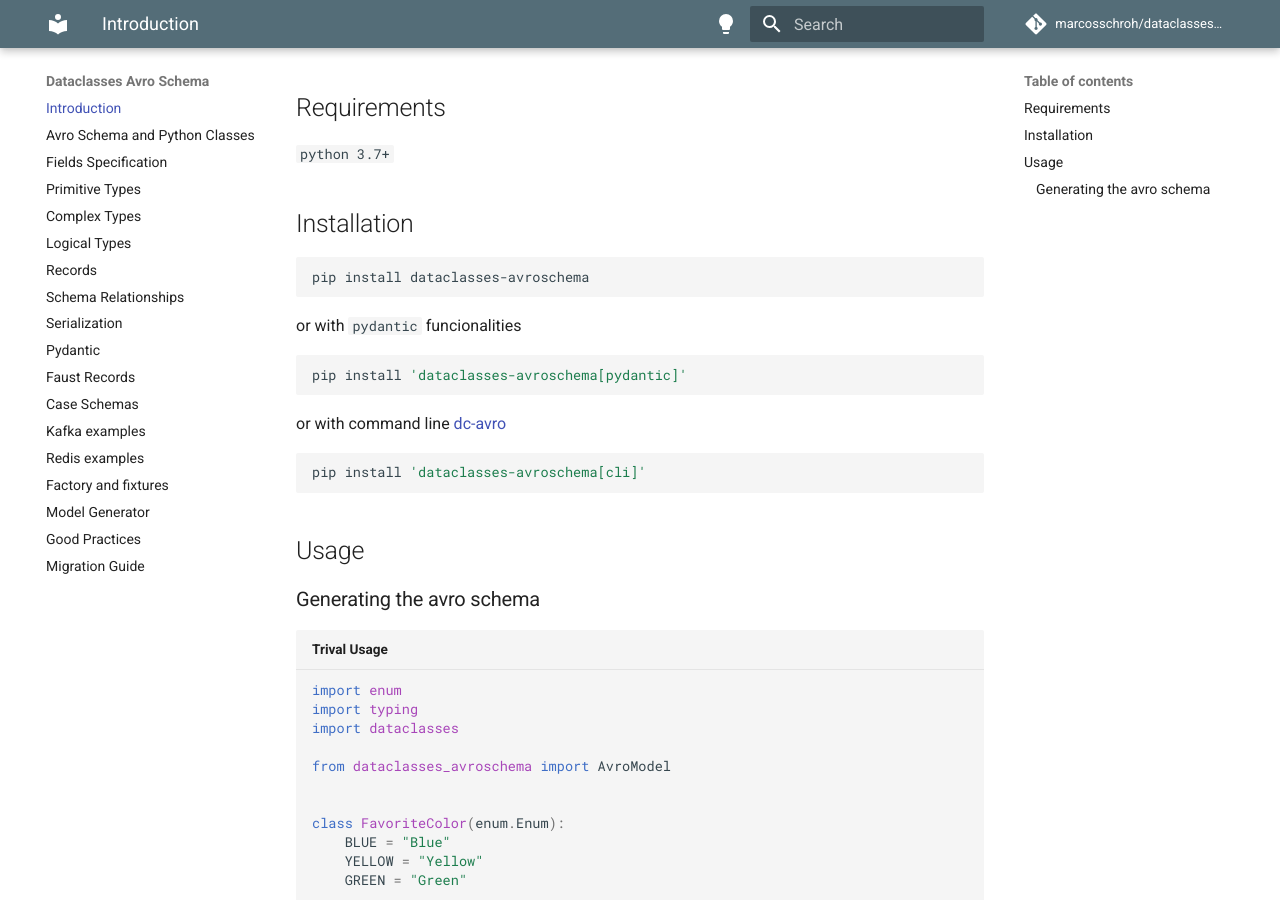
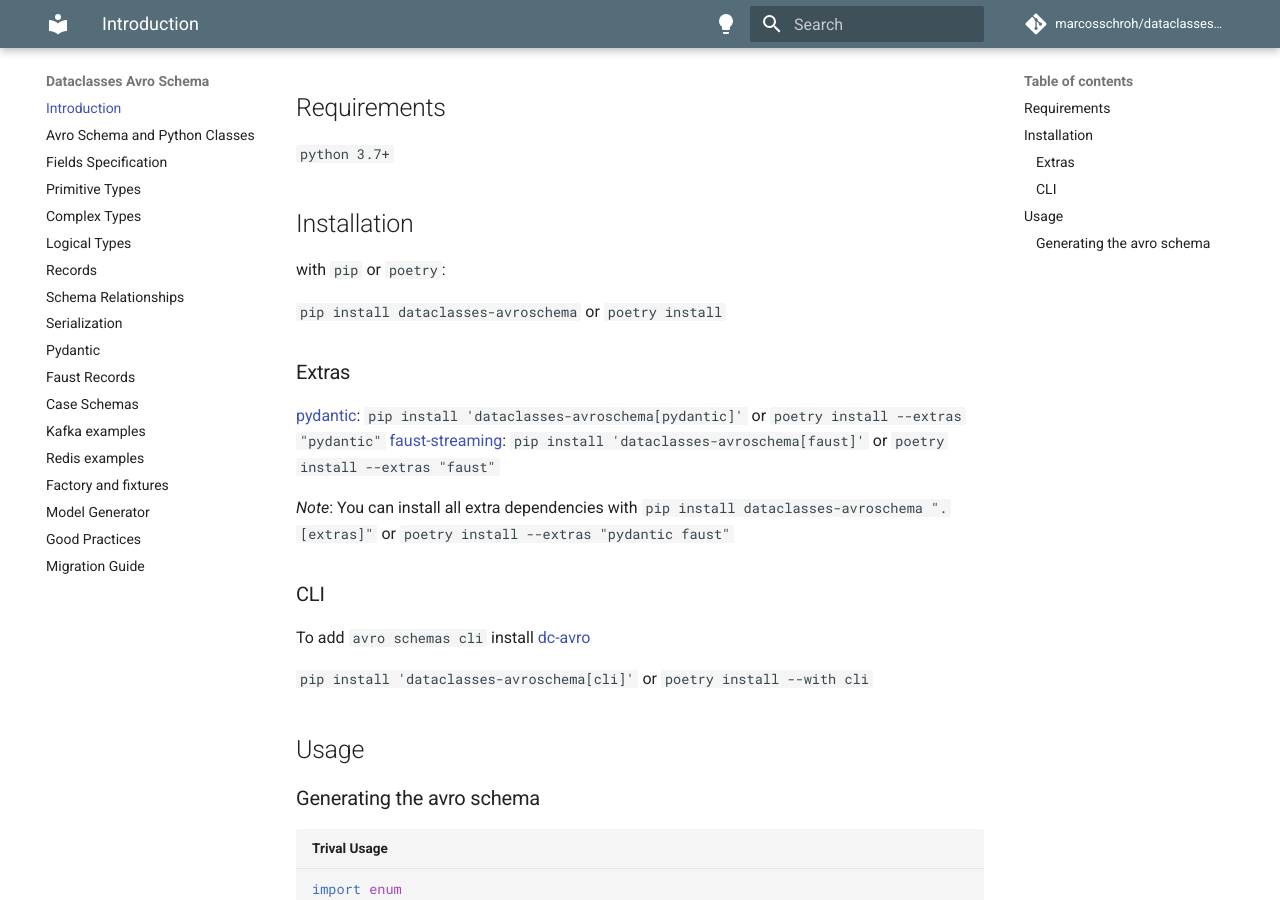
Before and after one commit to marcosschroh/dataclasses-avroschema, an MkDocs documentation site: the page built from docs/index.md, in a window 1280 px wide and 900 px high, scrolled down 199 px, cut to the strip 0-900 px from the top of the window. Built offline with MkDocs 1.6.1 and Material for MkDocs 9.7.7, drawn with Linux system fonts in a browser that asks for light colours; comment, search, counter and statistics services are not loaded; grey boxes are pictures that could not be loaded.

Commit message:
fix: pydantic and faust-streaming optional dependencies. Remove pytz as dependency. Closes #292 (#297)
Co-authored-by: Marcos Schroh <marcos.schroh@kpn.com>

````diff
--- a/docs/index.md
+++ b/docs/index.md
@@ -13,21 +13,22 @@ Generate [Avro](https://avro.apache.org/docs/1.8.2/spec.html) Schemas from a Pyt
 
 ## Installation
 
-```bash
-pip install dataclasses-avroschema
-```
+with `pip` or `poetry`:
 
-or with `pydantic` funcionalities
+`pip install dataclasses-avroschema` or `poetry install`
 
-```bash
-pip install 'dataclasses-avroschema[pydantic]'
-```
+### Extras
 
-or with command line [dc-avro](https://marcosschroh.github.io/dc-avro/)
+[pydantic](https://docs.pydantic.dev/): `pip install 'dataclasses-avroschema[pydantic]'` or `poetry install --extras "pydantic"`
+[faust-streaming](https://github.com/faust-streaming/faust): `pip install 'dataclasses-avroschema[faust]'` or `poetry install --extras "faust"`
 
-```bash
-pip install 'dataclasses-avroschema[cli]'
-```
+*Note*: You can install all extra dependencies with `pip install dataclasses-avroschema  ".[extras]"` or `poetry install --extras "pydantic faust"`
+
+### CLI
+
+To add `avro schemas cli` install [dc-avro](https://marcosschroh.github.io/dc-avro/)
+
+`pip install 'dataclasses-avroschema[cli]'` or `poetry install --with cli`
 
 ## Usage
 
````
Also changed, not shown: README.md (+30 -12 lines), pyproject.toml (+12 -7 lines), 4 other files.
